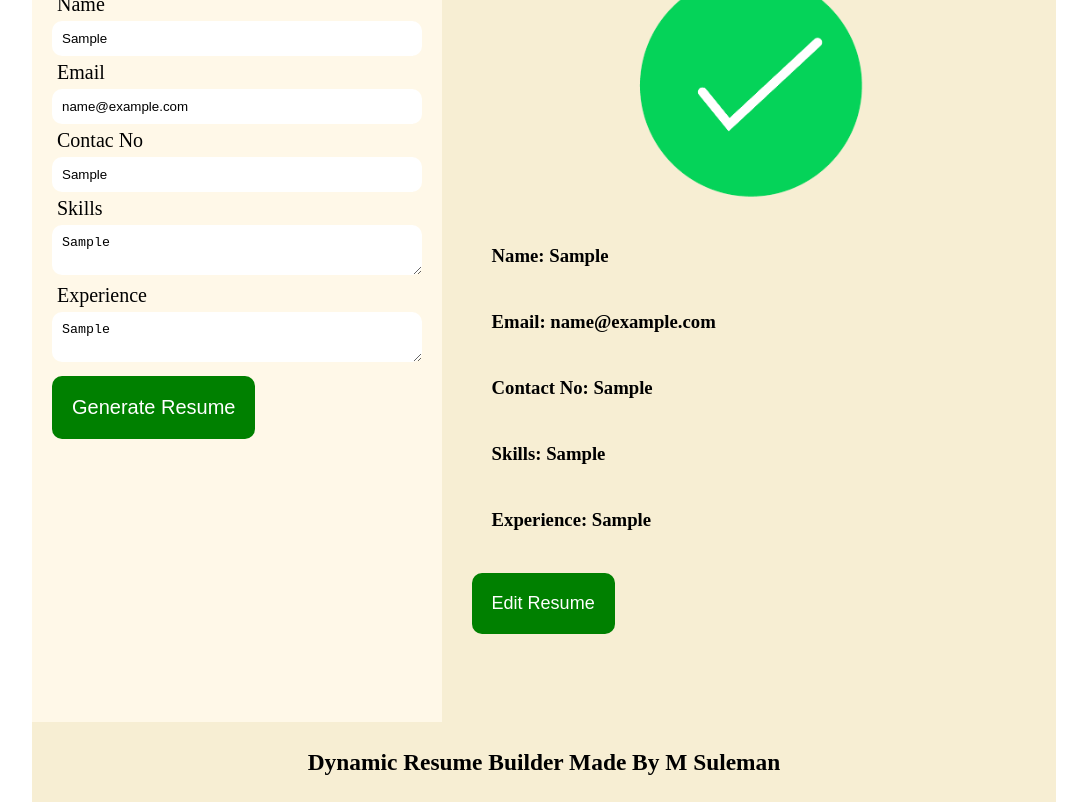
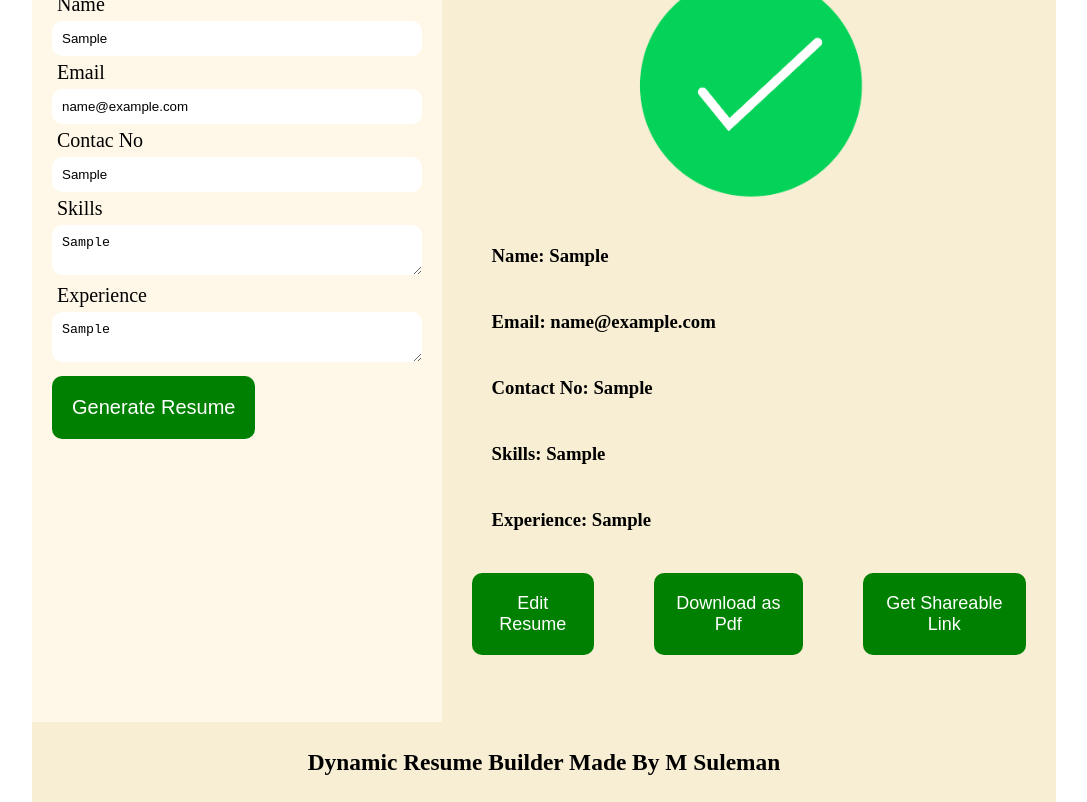
Before and after one commit to MSulemanBhanbhro/Dynamic-Resume, a website: page index.html in a window 1280 px wide. Both pictures are taken after typing "Sample", "name@example.com", "Sample", "Sample", "Sample" into the empty fields and a click on the button "Generate Resume". Shown: the part 62-864 px from the top of the page, without its empty margins (96-1183 px from the left). Drawn offline with Linux system fonts and the light colour scheme.

Commit message:
Initial commit

```diff
--- a/index.html
+++ b/index.html
@@ -47,6 +47,9 @@
             </div>
             <div class="btn">
                 <button id="editResume">Edit Resume</button>
+                <button type="button" onclick="pdfDownload()">Download as Pdf</button>
+                <button type="button" onclick="generateSharableLink()">Get Shareable Link</button>
+
 
 
 
@@ -62,6 +65,7 @@
     </div>
 
 
+    <script src="https://cdnjs.cloudflare.com/ajax/libs/html2pdf.js/0.9.2/html2pdf.bundle.min.js"></script>
     <script src="index.js"></script>
 </body>
 </html>
--- a/index.js
+++ b/index.js
@@ -24,3 +24,39 @@ editResume === null || editResume === void 0 ? void 0 : editResume.addEventListe
     if (resumeOutput)
         resumeOutput.style.display = "none";
 });
+function pdfDownload() {
+    var element = document.getElementById('resumeoutput');
+    if (element.style.display !== "none") {
+        var opt = {
+            margin: 1,
+            filename: 'resume.pdf',
+            image: { type: 'jpeg', quality: 0.98 },
+            html2canvas: { scale: 2 },
+            jsPDF: { unit: 'in', format: 'letter', orientation: 'portrait' }
+        };
+        html2pdf().from(element).set(opt).save();
+    }
+    else {
+        alert("Please generate the resume first.");
+    }
+}
+function generateSharableLink() {
+    var element = document.getElementById('resumeoutput');
+    if (element.style.display !== "none") {
+        var blob = new Blob([element.innerHTML], { type: 'text/html' });
+        var sharableLink = URL.createObjectURL(blob);
+        var linkOutput_1 = document.createElement('input');
+        linkOutput_1.type = 'text';
+        linkOutput_1.value = sharableLink;
+        linkOutput_1.readOnly = true;
+        document.body.appendChild(linkOutput_1);
+        linkOutput_1.select();
+        document.execCommand('copy');
+        alert("Sharable link has been copied to clipboard: ");
+        // Clean up the input field after copy
+        setTimeout(function () { return linkOutput_1.remove(); }, 5000);
+    }
+    else {
+        alert("Please generate the resume first.");
+    }
+}
```
Also changed, not shown: index.ts (+43 -0 lines).
